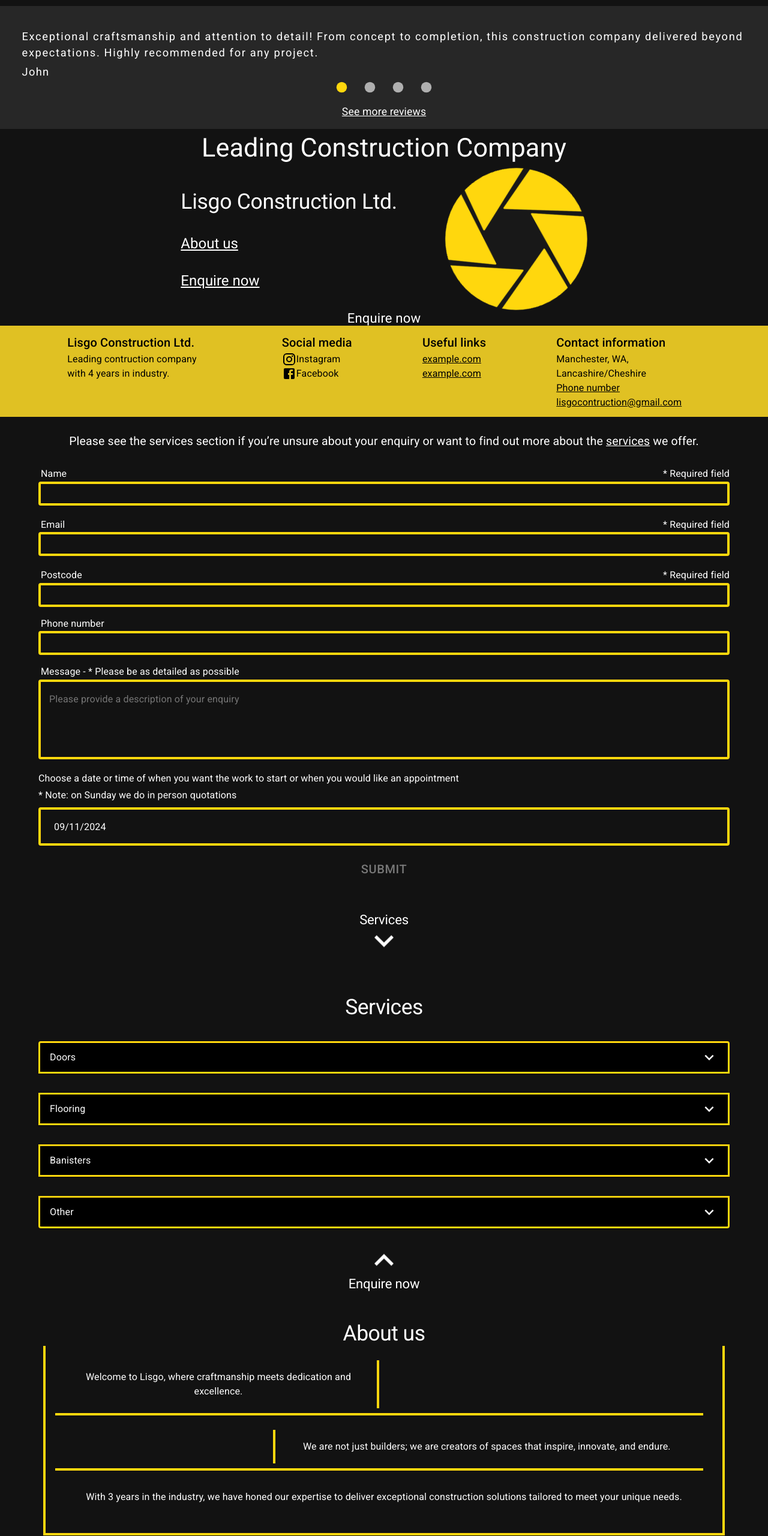
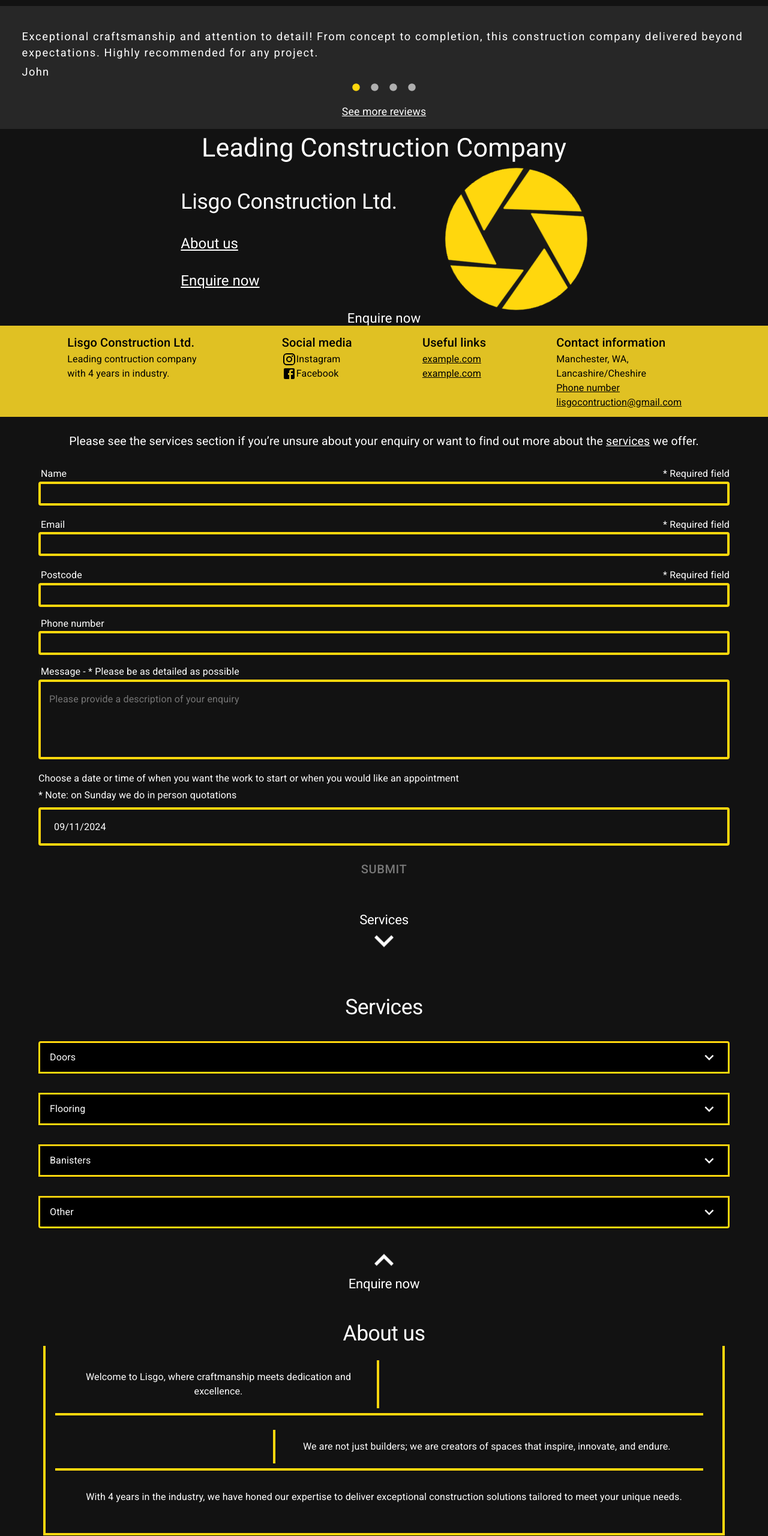
Before and after one commit to taldav8598/LisgoConstructionLtdWebsite, a React (Vite) app in the folder client/: page / in a window 1280 px wide. Shown: the part 105-2666 px from the top of the page at 60% size. Built offline with nearby package versions, Linux system fonts and the light colour scheme; no server answers.

Commit message:
fix: to about us text and indicatorIcon size for carousel

```diff
--- a/client/src/AboutUs.jsx
+++ b/client/src/AboutUs.jsx
@@ -42,7 +42,7 @@ export default function AboutUs() {
           </Grid>
         </Grid>
         <p className="last-journey-part">
-          With 3 years in the industry, we have honed our expertise to deliver
+          With 4 years in the industry, we have honed our expertise to deliver
           exceptional construction solutions tailored to meet your unique needs.
         </p>
       </div>
--- a/client/src/Home.css
+++ b/client/src/Home.css
@@ -213,10 +213,6 @@
 }
 
 @media only screen and (max-width: 768px) {
-  #home > div.ReviewContainer > div > div.css-1m9128y > button {
-    scale: 1.25 !important;
-    margin: 0 0.5rem !important;
-  }
   .leading-company-heading {
     font-size: 2.5rem;
   }
--- a/client/src/Home.jsx
+++ b/client/src/Home.jsx
@@ -39,8 +39,8 @@ export default function Home() {
           }}
           indicatorIconButtonProps={{
             style: {
-              scale: "1.75",
-              margin: "0 1rem",
+              scale: "1.25",
+              margin: "0 0.5rem",
             },
           }}
           interval={7500}
```
